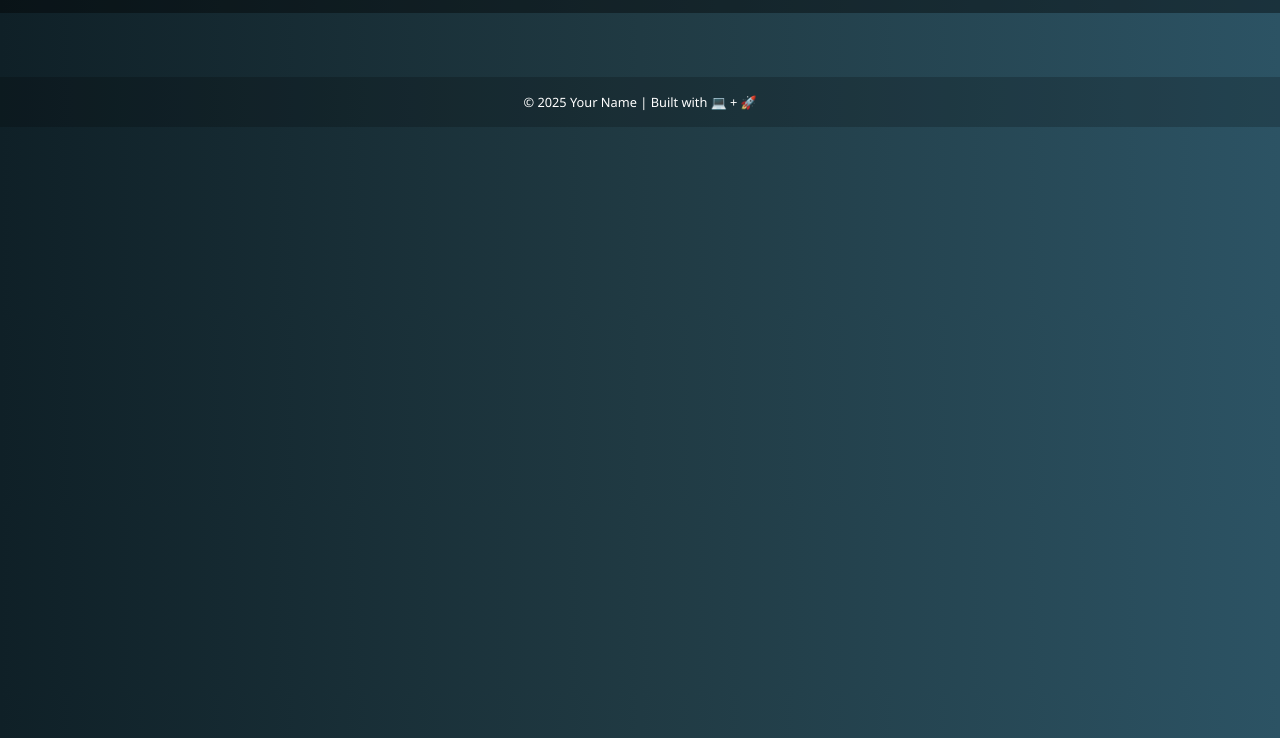
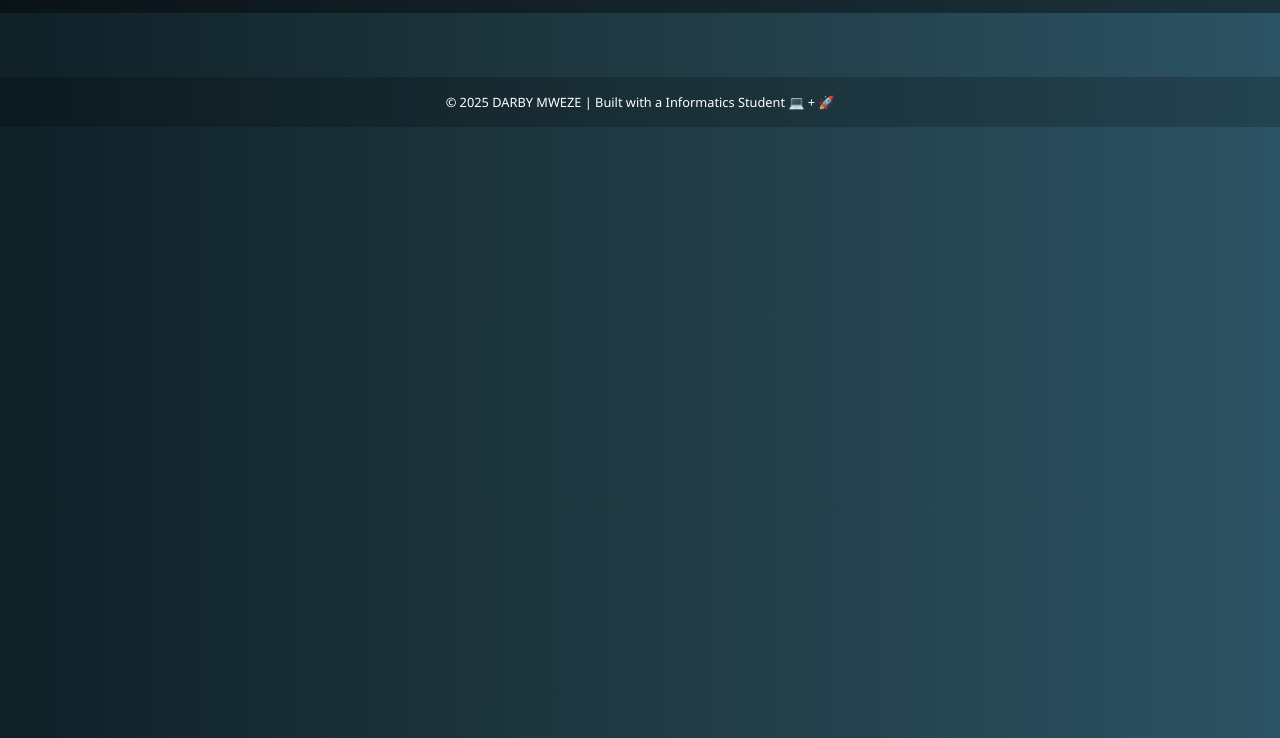
Before and after one commit to Deeam6ix/Deeam6ix.github.io, a plain HTML site: page index.html in a window 1280 px wide. Shown: the part 62-800 px from the top of the page. Drawn offline with Linux system fonts and the light colour scheme.

Commit message:
Updated Footer

```diff
--- a/index.html
+++ b/index.html
@@ -177,7 +177,7 @@
   </div>
 
   <footer>
-    &copy; 2025 Your Name | Built with 💻 + 🚀
+    &copy; 2025 DARBY MWEZE | Built with a Informatics Student 💻 + 🚀
   </footer>
 
   <!-- Modal -->
```
